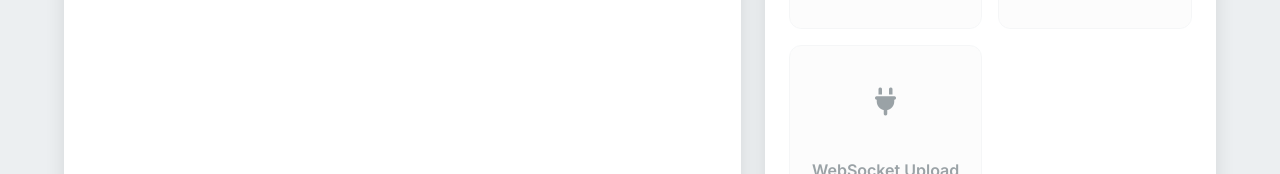
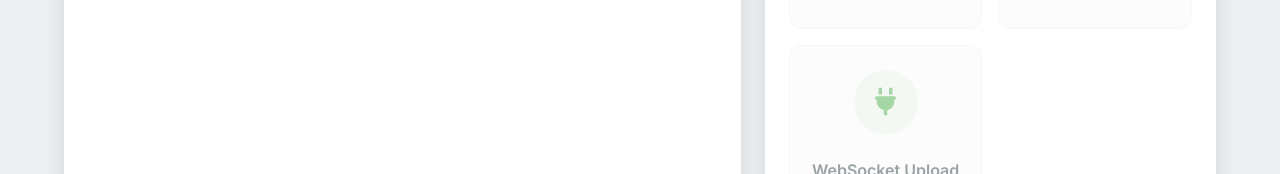
Before and after one commit to Tejeswar03/file-processor, a Next.js app in the folder file-processing-app/: page / in a window 1280 px wide. Shown: the part 626-800 px from the top of the page. Built offline with nearby package versions, Linux system fonts and the light colour scheme.

Commit message:
css update for the web socket

```diff
--- a/file-processing-app/src/app/globals.css
+++ b/file-processing-app/src/app/globals.css
@@ -363,6 +363,16 @@ header {
   color: white;
 }
 
+.websocket .action-icon {
+  background-color: rgba(76, 175, 80, 0.1);
+  color: #4CAF50;
+}
+.websocket:hover:not(.disabled) .action-icon {
+  background-color: #4CAF50;
+  color: white;
+}
+
+
 .progress-container {
   height: 4px;
   background-color: var(--gray);
```
